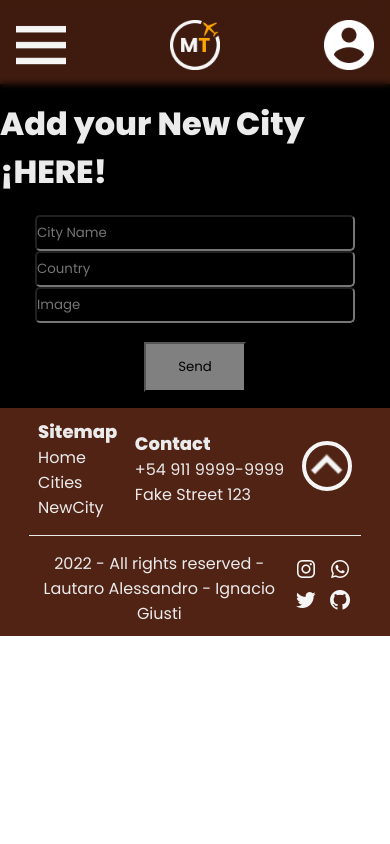
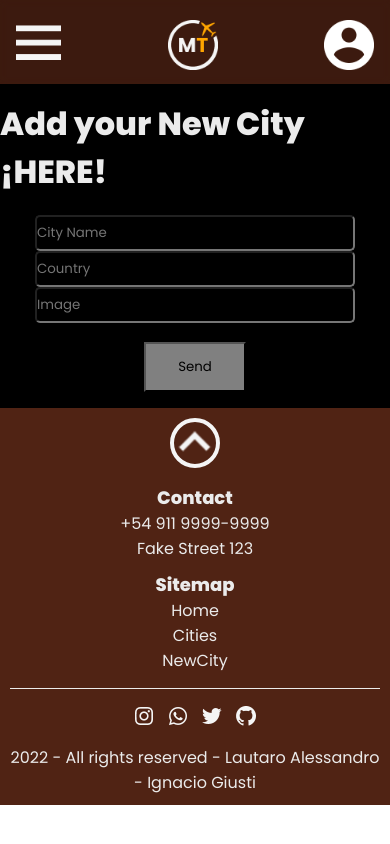
Before and after one commit to ignaciogiusti/mytinerary-alessandro-giusti, a React (Create React App) app: page /newcity in a window 390 px wide. Built offline with nearby package versions, Linux system fonts and the light colour scheme.

Commit message:
changed header and footer styles for responsive, fixed Cities.js cards alignment

```diff
--- a/src/components/Footer.js
+++ b/src/components/Footer.js
@@ -23,14 +23,14 @@ export default function Footer() {
   return (
     <div className='Footer'>
       <div className='Footer-container row space-around'>
-        <div className='col'>
+        <div className='col Footer-p'>
           <h5 className='text-light Footer-h5'>Sitemap</h5>
           { pages.map(navLinks) }
         </div>
         <div className='col'>
           <h5 className='text-light Footer-h5'>Contact</h5>
-          <span className='text-light'>+54 911 9999-9999</span>
-          <span className='text-light'>Fake Street 123</span>
+          <span className='text-light Footer-p'>+54 911 9999-9999</span>
+          <span className='text-light Footer-p'>Fake Street 123</span>
         </div>
           <button className='Footer-arrow-button' onClick={scrollUp}><img src='img/arrow-up-light.png' className='Footer-arrow-img' /></button>
       </div>
--- a/src/components/Header.js
+++ b/src/components/Header.js
@@ -34,13 +34,13 @@ export default function Header() {
           }
         </div>
       </button>
-      <LinkRouter  to='/'><img className='img-user' src="/img/logo.png" alt="logo" /></LinkRouter>
+      <LinkRouter  to='/'><img className='img-header' src="/img/logo.png" alt="logo" /></LinkRouter>
       <div className='hide-nav-desktop'>
         <div className='row row-menu'>
           {pages.map(navLinks)}
         </div>
       </div>
-      <img className='img-user' src="/img/usuario.png" alt="avatar" />
+      <img className='img-header' src="/img/usuario.png" alt="avatar" />
     </div>
   )
 }
--- a/src/styles/Cities.css
+++ b/src/styles/Cities.css
@@ -1,6 +1,7 @@
 .citiesPageContainer {
     display: flex;
     flex-flow: wrap;
+    justify-content: center;
     gap: 20px;
     padding: 20px 0;
     padding-top: 3rem;
@@ -52,70 +53,3 @@ input{
         justify-content: center;
     }
 }
-
-
-
-
-
-
-
-
-
-
-
-
-
-
-
-
-
-
-
-
-
-
-/* .citiesContainer{
-    background-image: url('../avionWallpaper.jpg');
-    background-position: center;
-    background-size: cover;
-    background-attachment: fixed;
-    display: flex;
-    flex-flow: wrap column;
-    min-width: 100%;
-    gap: 20px;
-    padding: 20px 0;
-}
-.AllCity-container {
-    padding: 15px;
-    display: flex;
-    flex-flow: column;
-    width: 50vw;
-    height: 50vh;
-    background-color: whitesmoke;
-    box-shadow: 10px 10px 5px rgba(0, 0, 0, 0.25);
-}
-
-.All-City-img {
-    height: 45vh;
-    object-fit: cover;
-}
-
-.City-text {
-    padding-top: 15px;
-    font-family: 'Permanent Marker';
-    font-size: x-large;
-} */
-
-
-
-
-
-/* .AllCity-container{
-    display: flex;
-    flex-direction: column;
-    width: 100%;
-}
-.All-City-img{
-    height: 20rem;
-    width: 40rem;
-}  */
--- a/src/styles/Footer.css
+++ b/src/styles/Footer.css
@@ -46,3 +46,17 @@
   background-color: darkred;
   transition: ease-in-out 0.1s;
 }
+
+@media (max-width: 425px) {
+  .Footer-container {
+    width: 95%;
+    flex-flow: column-reverse;
+    gap: 10px;
+  }
+  .Footer-h5 {
+    text-align: center;
+  }
+  .Footer-p {
+    text-align: center;
+  }
+}
--- a/src/styles/Header.css
+++ b/src/styles/Header.css
@@ -2,12 +2,12 @@
     display: flex;
     min-height: 10vh;
     justify-content: space-between;
-    padding: 20px 1rem;
+    padding: 0 1rem;
     align-items: center;
     width: 100%;
     z-index: 1;
     position: fixed;
-    background-color: rgba(0, 0, 0, 0.212);
+    background-color: rgba(0, 0, 0, 0.25);
     backdrop-filter: blur(3px);
 }
 
@@ -17,7 +17,7 @@
     text-decoration: none;
 }
 
-.img-user {
+.img-header {
     height: 50px;
     width: 50px;
 }
@@ -30,7 +30,8 @@
 .col-menu {
     text-align: left;
     gap: 15px;
-    padding: 15px 0 0 0;
+    padding: 2.5vh 0;
+    width: 100%;
 }
 
 .row-menu {
@@ -43,21 +44,22 @@
 }
 
 .img-burger {
-    height: 50px;
-    width: 50px;
+    height: 45px;
+    width: 45px;
     object-fit: cover;
 }
 
-@media (max-width: 1024px) {
+@media (max-width: 1023px) {
     .hide-nav-desktop {
         display: none;
     }
     .navbar {
         align-items: flex-start;
+        padding: 20px 1rem 0 1rem;
     }
 }
 
-@media (min-width: 1025px) {
+@media (min-width: 1024px) {
     .hide-nav-burger {
         display: none;
     }
@@ -69,5 +71,4 @@
         transition: ease-in-out 0.3s;
         border-radius: 5px;
     }
-
 }
```
